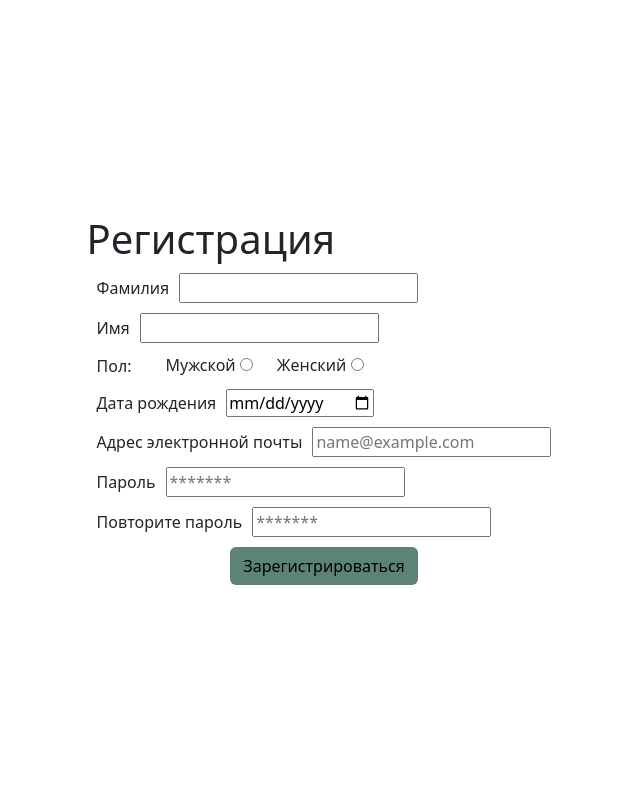
After one commit to kokakolia/WEB_YL_Seilings, a Flask app: page /registration in a window 1280 px wide. The commit adds this page. Shown: the whole page, without its empty margins (316-956 px from the left). Run offline with Flask 3, Linux system fonts and the light colour scheme.

Commit message:
registration branch second commit

```diff
--- /dev/null
+++ b/data/__all_models.py
@@ -0,0 +1 @@
+from . import users
--- a/main.py
+++ b/main.py
@@ -27,7 +27,6 @@ def register():
     if request.method == 'GET':
         return render_template('register.html')
     elif request.method == 'POST':
-        print(datetime.datetime.strptime(request.form['b_day'], '%Y-%m-%d').date())
         user = User()
         user.name = request.form['name']
         user.surname = request.form['surname']
@@ -40,6 +39,5 @@ def register():
         db_sess.commit()
         return 'Ok'
 
-
 if __name__ == '__main__':
     main()
--- /dev/null
+++ b/static/styles/reg-styles.css
@@ -0,0 +1,69 @@
+.container {
+    display: flex;
+    justify-content: center;
+    align-items: center;
+    min-height: 100vh;
+}
+
+.row > div > div > *{
+    display: block;
+}
+
+.sex {
+    display: flex;
+    flex-direction: row;
+}
+
+.reg_form > .btn {
+    margin-top: 10px;
+    background-color: #5C8374;
+    color: black;
+    align-self: center;
+}
+
+.reg_form > * {
+    display: flex;
+    flex-direction: row;
+    margin: 10px 10px;
+    align-items: center;
+    justify-items: center;
+}
+
+.reg_form > div > label {
+    margin-right: 10px;
+}
+
+.btn {
+    color: var(--bs-white);
+    background-color: #5C8374;
+    max-width: 200px;
+    margin: 0 auto;
+}
+
+p {
+    display: flex;
+    justify-content: center;
+    gap: 10px;
+    align-items: center;
+}
+
+.form {
+    display: flex;
+    justify-content: center;
+    flex-direction: column;
+    min-width: 400px;
+}
+
+.reg {
+    display: flex;
+    flex-direction: row;
+    align-items: center;
+}
+
+.main-container {
+    display: flex;
+    align-items: center;
+    justify-content: center;
+    height: 100vh;
+    flex-direction: column;
+}
--- a/templates/login.html
+++ b/static/templates/login.html
@@ -1,7 +1,6 @@
-{% extends "base.html" %}
+{% extends "reg-base.html" %}
 
 {% block content %}
-<link rel="stylesheet" href="static/css/login.css">
 <h1>Авторизация</h1>
 <form class="form" action="" method="post" novalidate>
     {{ form.hidden_tag() }}
--- a/templates/base.html
+++ b/static/templates/reg-base.html
@@ -7,11 +7,11 @@
     <title>Bootstrap demo</title>
     <link href="https://cdn.jsdelivr.net/npm/bootstrap@5.3.2/dist/css/bootstrap.min.css" rel="stylesheet"
         integrity="sha384-T3c6CoIi6uLrA9TneNEoa7RxnatzjcDSCmG1MXxSR1GAsXEV/Dwwykc2MPK8M2HN" crossorigin="anonymous">
-    <link rel="stylesheet" href="static/css/forms.css">
+    <link rel="stylesheet" href="static/styles/reg-styles.css">
 </head>
 
 <body>
-    <div class="container">
+    <div class="main-container">
         {% block content %}{% endblock %}
     </div>
     <script src="https://cdn.jsdelivr.net/npm/bootstrap@5.3.2/dist/js/bootstrap.bundle.min.js"
--- /dev/null
+++ b/static/templates/register.html
@@ -0,0 +1,49 @@
+{% extends "reg-base.html" %}
+
+{% block content %}
+<div class="container">
+    <div class="row">
+        <div class="col-12">
+            <h1>Регистрация</h1>
+            <form class="reg_form" method="post">
+                <div class="surname">
+                    <label for="surnameInputArea" class="surname-label">Фамилия</label>
+                    <input type="text" class="surnameInput" id="surnameInputArea" name="surname">
+                </div>
+                <div class="name">
+                    <label for="nameInputArea" class="name-label">Имя</label>
+                    <input type="text" class="nameInput" id="nameInputArea" name="name">
+                </div>
+                <div class="form-group">
+                    <label for="form-check">Пол:</label>
+                    <div class="form-check">
+                        <label for="sex1">Мужской</label>
+                        <input type="radio" id="sex1" value="male" name="sex">
+                    </div>
+                    <div class="form-check">
+                        <label for="sex2">Женский</label>
+                        <input type="radio" id="sex2" value="female" name="sex">
+                    </div>
+                </div>
+                <div class="birth_date">
+                    <label for="bdayInputArea">Дата рождения</label>
+                    <input type="date" name="b_day">
+                </div>
+                <div class="email">
+                    <label for="emailInputArea" class="email-label">Адрес электронной почты</label>
+                    <input type="email" class="emailInput" id="emailInputArea" placeholder="name@example.com" name="email">
+                </div>
+                <div class="password">
+                    <label for="passwordInputArea" class="password-label">Пароль</label>
+                    <input type="password" class="passwordInput" id="passwordInputArea" placeholder="*******" name="password">
+                </div>
+                <div class="repeat_password">
+                    <label for="r_passwordInputArea" class="r_password-label">Повторите пароль</label>
+                    <input type="password" class="r_passwordInput" id="r_passwordInputArea" placeholder="*******">
+                </div>
+                <button type="submit" class="btn">Зарегистрироваться</button>
+            </form>
+        </div>
+    </div>
+</div>
+{% endblock %}
```
Also changed, not shown: data/db_session.py (added, +32 -0 lines), data/users.py (added, +16 -0 lines), static/css/style.css (deleted, +0 -39 lines), static/styles/forms.css (added, +7 -0 lines), static/styles/register.css (added, +34 -0 lines), db/userdata.db (added), static/styles/login.css (renamed from static/css/login.css), static/templates/index.html (renamed from templates/index.html).
